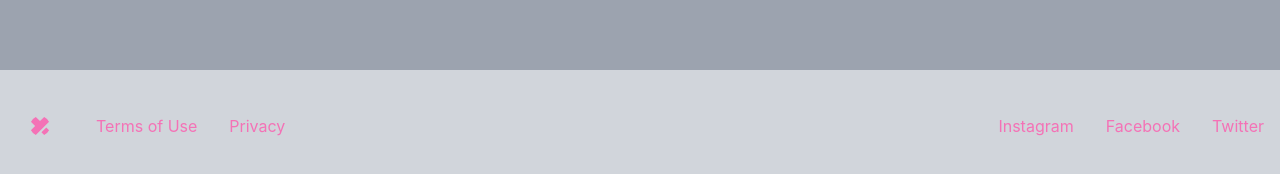
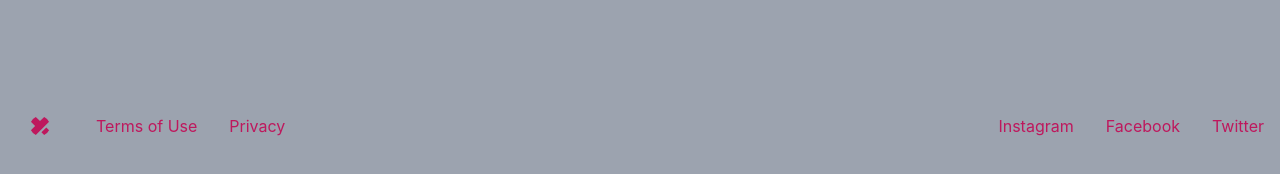
Before and after one commit to gobindacb/edu-buzz, a React (Create React App) app: page / in a window 1280 px wide. Shown: the part 656-830 px from the top of the page. Built offline with nearby package versions, Linux system fonts and the light colour scheme.

Commit message:
footer added

```diff
--- a/src/components/Footer/Footer.js
+++ b/src/components/Footer/Footer.js
@@ -3,7 +3,7 @@ import React from 'react';
 const Footer = () => {
     return (
         <div>
-            <footer className="px-4 py-8 bg-gray-300 text-pink-400">
+            <footer className="px-4 py-8 bg-gray-400 text-pink-700">
                 <div className="container flex flex-wrap items-center justify-center mx-auto space-y-4 sm:justify-between sm:space-y-0">
                     <div className="flex flex-row pr-3 space-x-4 sm:space-x-8">
                         <div className="flex items-center justify-center flex-shrink-0 w-12 h-12 rounded-full dark:bg-violet-400">
```
